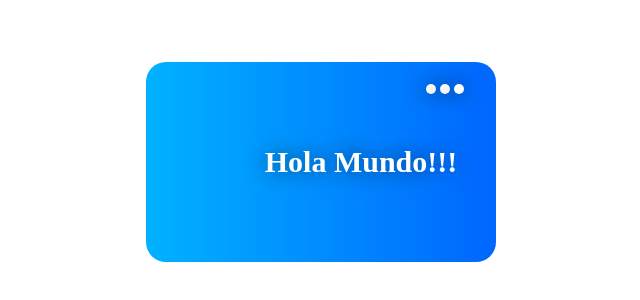
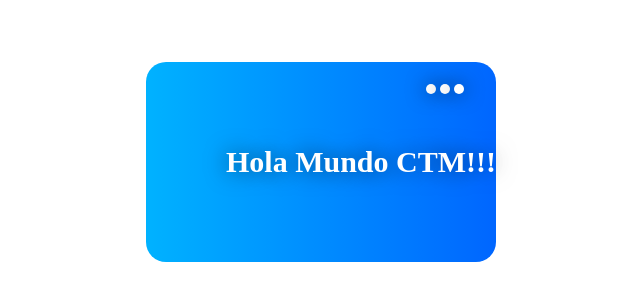
Before and after one commit to eddyramoss/ejemplo_face, a plain HTML site: page index.html in a window 1280 px wide. Shown: the part 246-546 px from the top of the page, without its empty margins (319-959 px from the left). Drawn offline with Linux system fonts and the light colour scheme.

Commit message:
se amplio el  mensaje de hola mundo

```diff
--- a/index.html
+++ b/index.html
@@ -11,7 +11,7 @@
 <body>
     <main class="main">
         <div class="container">
-            <h1>Hola Mundo!!!</h1>
+            <h1>Hola Mundo CTM!!!</h1>
             <div class="circle ">
                 <span></span><span></span><span></span>
             </div>
@@ -19,6 +19,4 @@
     </main>
 </body>
 
-<script src="app.js"></script>
-
 </html>
```
